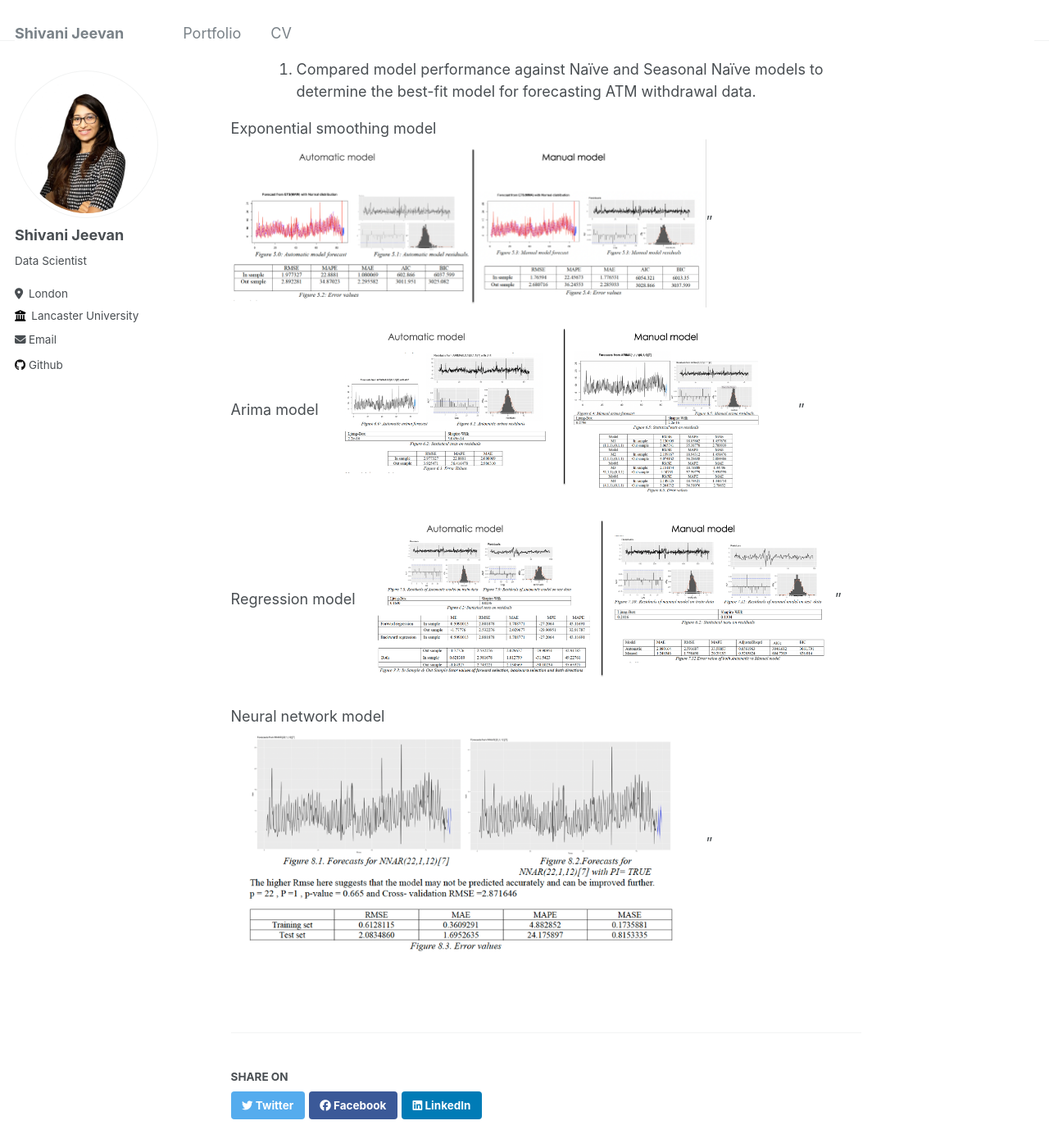
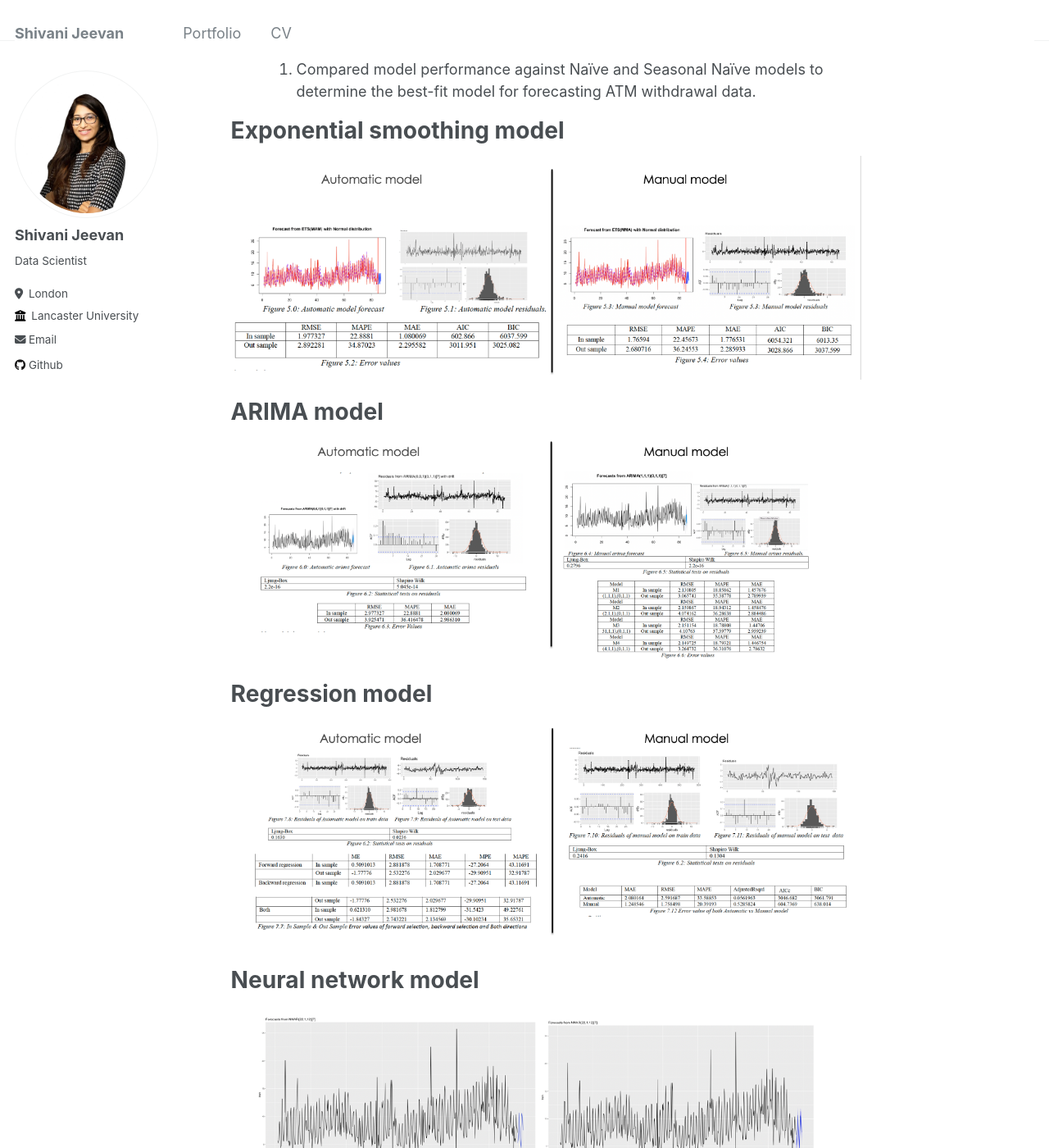
Before and after one commit to shivani-JP/shivani-jp.github.io, a Jekyll site: the page built from _portfolio/portfolio-1.md, in a window 1280 px wide and 1400 px high, scrolled down 1320 px. Shown: the whole window at 82% size. Built offline with Jekyll 4.4.1, drawn with Linux system fonts in a browser that asks for light colours.

Commit message:
editing portfolio

```diff
--- a/_portfolio/portfolio-1.md
+++ b/_portfolio/portfolio-1.md
@@ -28,14 +28,18 @@ Machine Learning Models for Accurate Forecasting
 3. Model Comparison:
     1. Compared model performance against Naïve and Seasonal Naïve models to determine the best-fit model for forecasting ATM withdrawal data.
 
-Exponential smoothing model
-<img src='/images/es.png' width='580' height='300' alt='es Image'>"
+# Exponential smoothing model
 
-Arima model
-<img src='/images/arima.png' width='580' height='300' alt='arima Image'>"
+![Exponential Smoothing](/images/es.png)
 
-Regression model
-<img src='/images/regression.png' width='580' height='300' alt='regression Image'>"
+# ARIMA model
 
-Neural network model
-<img src='/images/neural.png' width='580' height='300' alt='neural Image'>"
+![ARIMA](/images/arima.png)
+
+# Regression model
+
+![Regression](/images/regression.png)
+
+# Neural network model
+
+![Neural Network](/images/neural.png)
```
